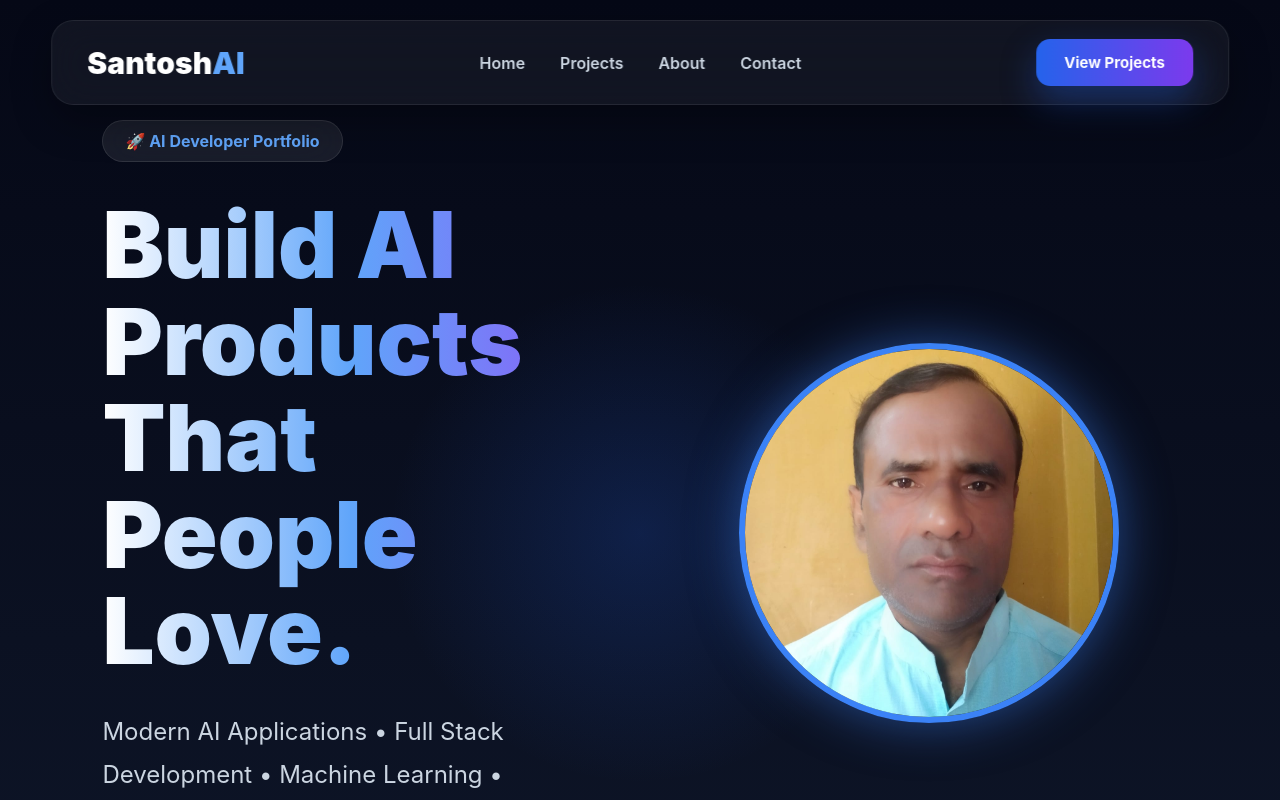
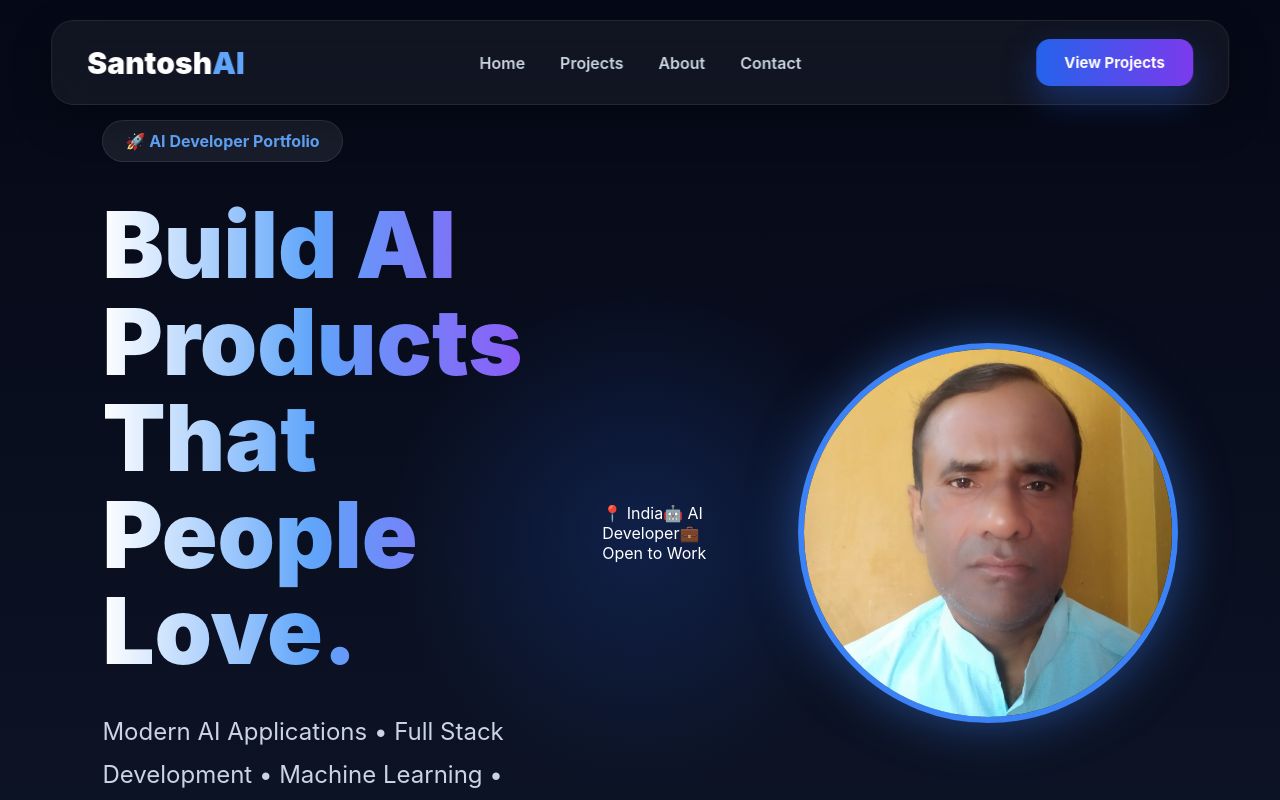
Before and after one commit to santoshml-lab/SantoshAI, a React (Vite) app: page / in a window 1280 px wide. Shown: the top 800 px of the page. Built offline with nearby package versions, Linux system fonts and the light colour scheme.

Commit message:
Update Hero.jsx

```diff
--- a/src/components/Hero.jsx
+++ b/src/components/Hero.jsx
@@ -33,6 +33,11 @@ export default function Hero() {
         </div>
 
       </div>
+      <div className="hero-info">
+  <span>📍 India</span>
+  <span>🤖 AI Developer</span>
+  <span>💼 Open to Work</span>
+</div>
 
       <div className="hero-right">
         <img
```
